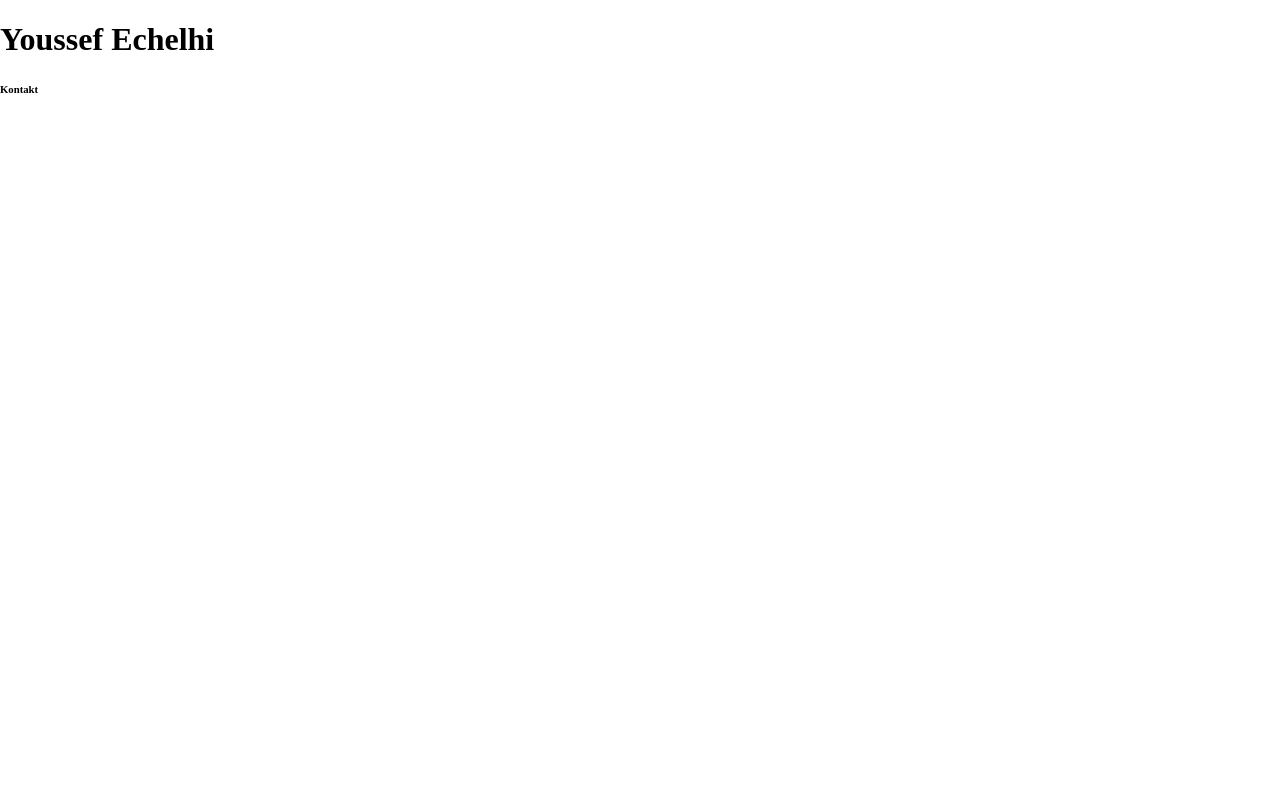
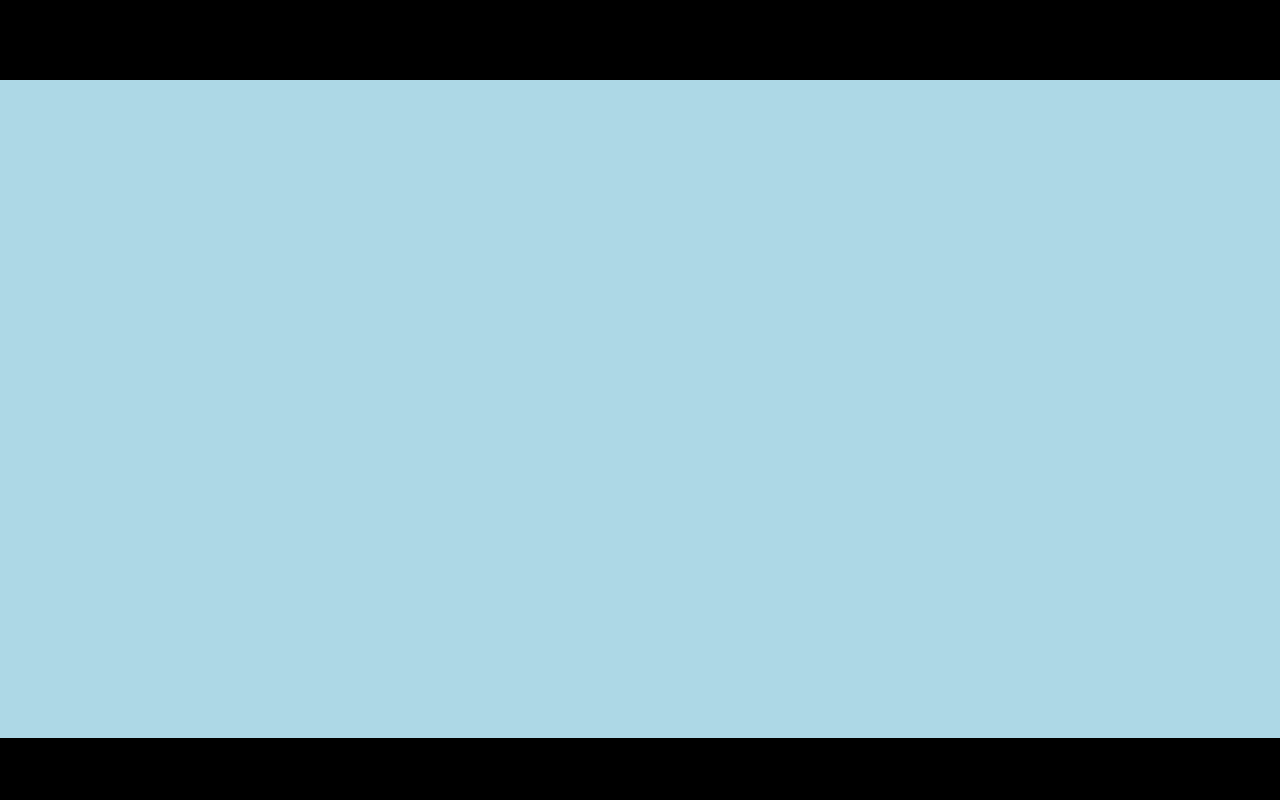
Before and after one commit to Medieinstitutet/inl-3-cv-med-css-YoussefEchelhi, a plain HTML site: page index.html in a window 1280 px wide. Shown: the top 800 px of the page. Drawn offline with nearby package versions, Linux system fonts and the light colour scheme; files that its build step writes are made by us from their sources.

Commit message:
Added header and footer

```diff
--- a/style/style.css
+++ b/style/style.css
@@ -1 +1,32 @@
 /*# sourceMappingURL=style.css.map */
+body {
+    margin: 0;
+    padding: 0;
+}
+.fullpage {
+    background-color: lightblue;
+    min-height: 100vh;
+}
+
+.menu {
+    background-color: black;
+    position: fixed ;
+    min-width: 100vw;
+}
+
+footer {
+    position: fixed;
+    bottom: 0;
+    background-color: black;
+    min-width: 100vw;
+}
+
+.fullpage2 {
+    background-color: red;
+    min-height: 100vh;
+}
+
+.fullpage3 {
+    background-color: lightblue;
+    min-height: 100vh;
+}
```
